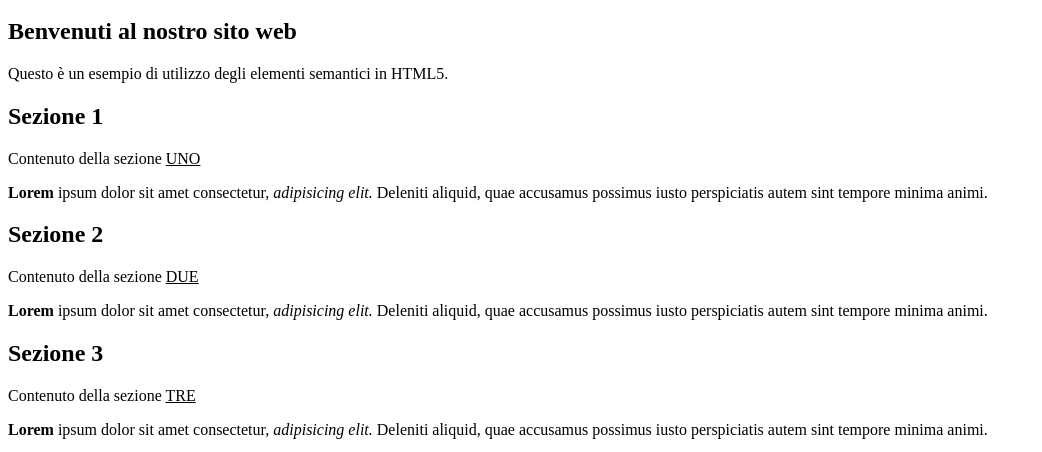
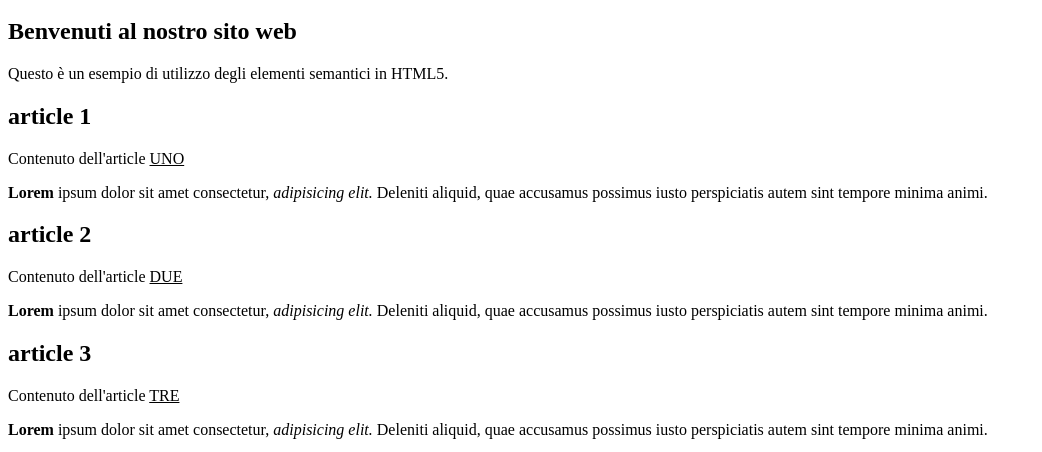
Before and after one commit to DavideSiracusano/Esercizi-Corso-Front-End, a plain HTML site: page lezione-02-09/lezione 02-09.1.html in a window 1280 px wide. Shown: the part 462-914 px from the top of the page, without its empty margins (0-1042 px from the left). Drawn offline with Linux system fonts and the light colour scheme.

Commit message:
esercizio completo

```diff
--- a/lezione-02-09/lezione 02-09.1.html
+++ b/lezione-02-09/lezione 02-09.1.html
@@ -28,8 +28,8 @@
         </p>
       </section>
       <article id="article-1">
-        <h2>Sezione 1</h2>
-        <p>Contenuto della sezione <u>UNO</u></p>
+        <h2>article 1</h2>
+        <p>Contenuto dell'article <u>UNO</u></p>
         <p>
           <b>Lorem</b> ipsum dolor sit amet consectetur,
           <em>adipisicing elit. </em> Deleniti aliquid, quae accusamus possimus
@@ -37,8 +37,8 @@
         </p>
       </article>
       <article id="article-2">
-        <h2>Sezione 2</h2>
-        <p>Contenuto della sezione <u>DUE</u></p>
+        <h2>article 2</h2>
+        <p>Contenuto dell'article <u>DUE</u></p>
         <p>
           <b>Lorem</b> ipsum dolor sit amet consectetur,
           <em>adipisicing elit. </em> Deleniti aliquid, quae accusamus possimus
@@ -46,8 +46,8 @@
         </p>
       </article>
       <article id="article-3">
-        <h2>Sezione 3</h2>
-        <p>Contenuto della sezione <u>TRE</u></p>
+        <h2>article 3</h2>
+        <p>Contenuto dell'article <u>TRE</u></p>
         <p>
           <b>Lorem</b> ipsum dolor sit amet consectetur,
           <em>adipisicing elit. </em> Deleniti aliquid, quae accusamus possimus
```
